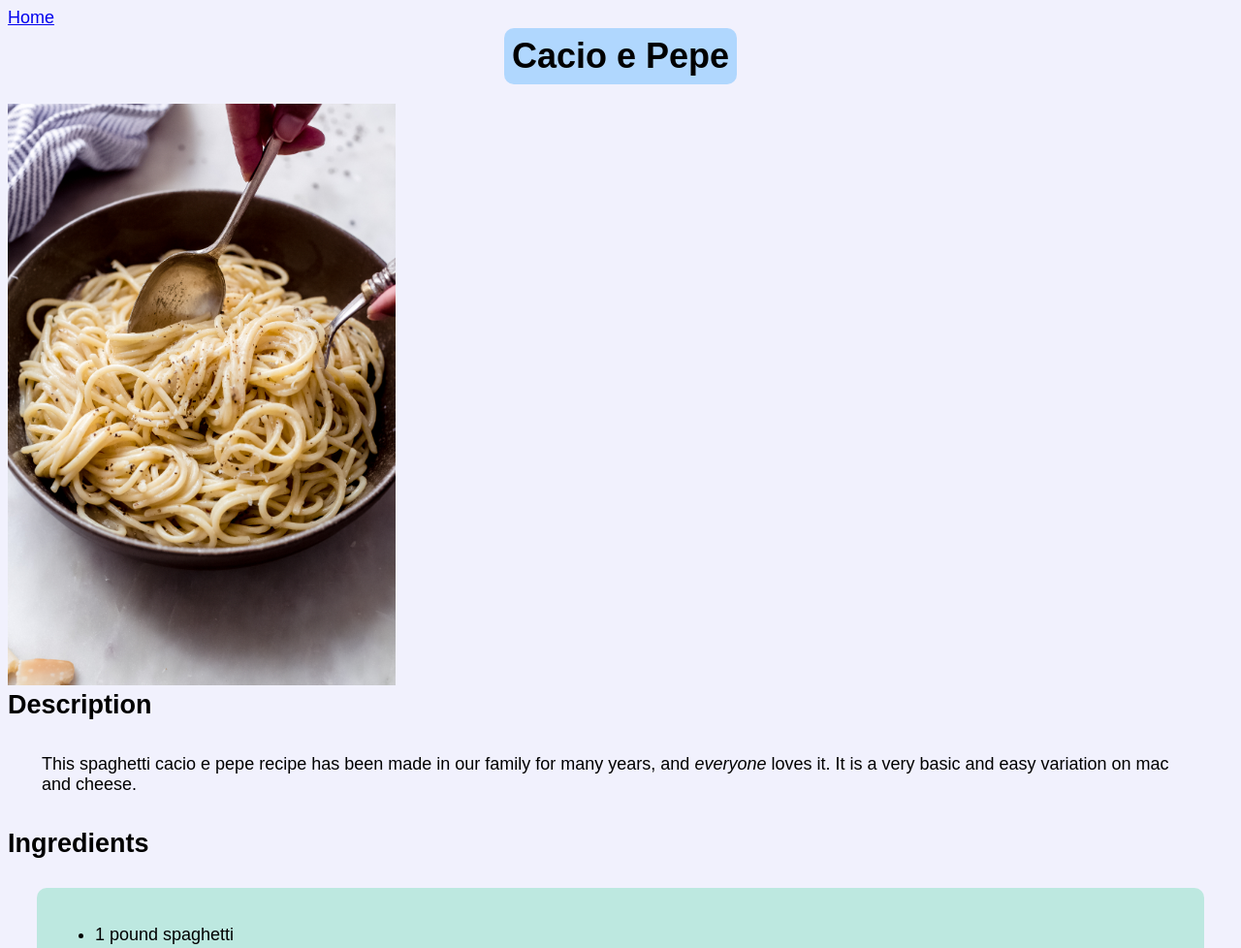
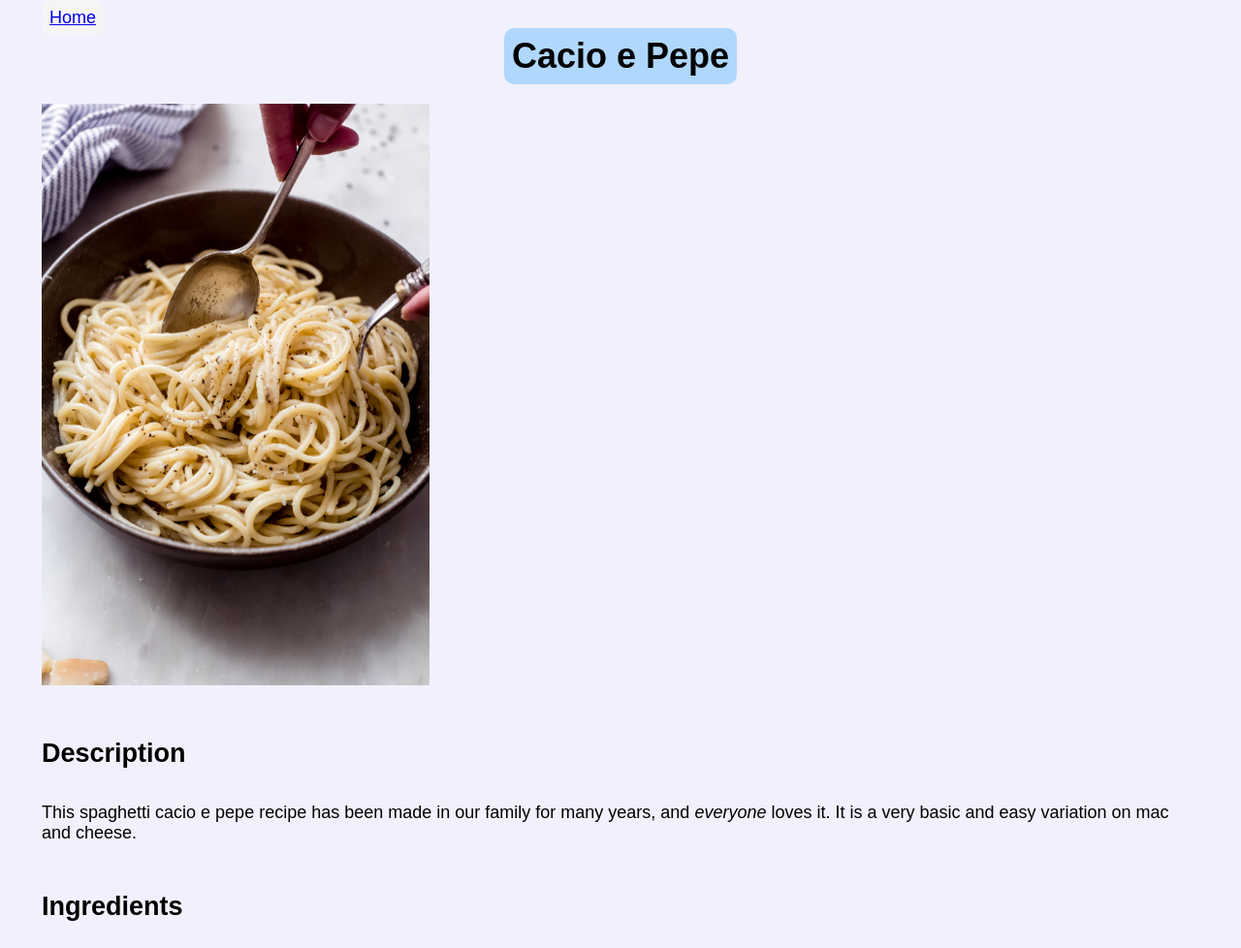
Before and after one commit to xXvanityXx/odin-recipes, a plain HTML site: page recipes/cacio-e-pepe.html in a window 1280 px wide. Shown: the top 978 px of the page at 97% size. Drawn offline with Linux system fonts and the light colour scheme.

Commit message:
Style recipe subheadings and Home link

```diff
--- a/recipes/cacio-e-pepe.html
+++ b/recipes/cacio-e-pepe.html
@@ -6,7 +6,7 @@
         <link rel="stylesheet" href="../styles.css">
     </head>
     <body>
-        <a href="../index.html">Home</a>
+        <a class="home-link" href="../index.html">Home</a>
 
         <h1 class="recipe-heading">Cacio e Pepe</h1>
 
@@ -15,7 +15,7 @@
         <h2 class="recipe-subheading">Description</h2>
         <p>This spaghetti cacio e pepe recipe has been made in our family for many years, and <em>everyone</em> loves it. It is a very basic and easy variation on mac and cheese.</p>
 
-        <h2>Ingredients</h2>
+        <h2 class="recipe-subheading">Ingredients</h2>
         <div class="list">
             <ul>
                 <li>1 pound spaghetti</li>
@@ -26,7 +26,7 @@
             </ul>
         </div>
 
-        <h2>Method</h2>
+        <h2 class="recipe-subheading">Method</h2>
         <div class="list">
             <ol>
                 <li>Bring a large pot of lightly salted water to a boil. Cook spaghetti in boiling water, stirring occasionally, until tender yet firm to the bite, about 12 minutes. Reserve 1 cup cooking water, then drain spaghetti.</li>
--- a/styles.css
+++ b/styles.css
@@ -40,9 +40,21 @@ li {
 }
 
 .recipe-subheading {
-    margin: 0 auto;
+    margin: 35px;
+    margin-top: 50px;
 }
 
 p {
     margin: 35px;
 }
+
+img {
+    margin-left: 35px;
+}
+
+.home-link {
+    margin: 35px;
+    background-color: whitesmoke;
+    padding: 8px;
+    border-radius: 8px;
+}
```
Also changed, not shown: recipes/lasagna.html (+1 -1 lines), recipes/yaki-udon.html (+1 -1 lines).
